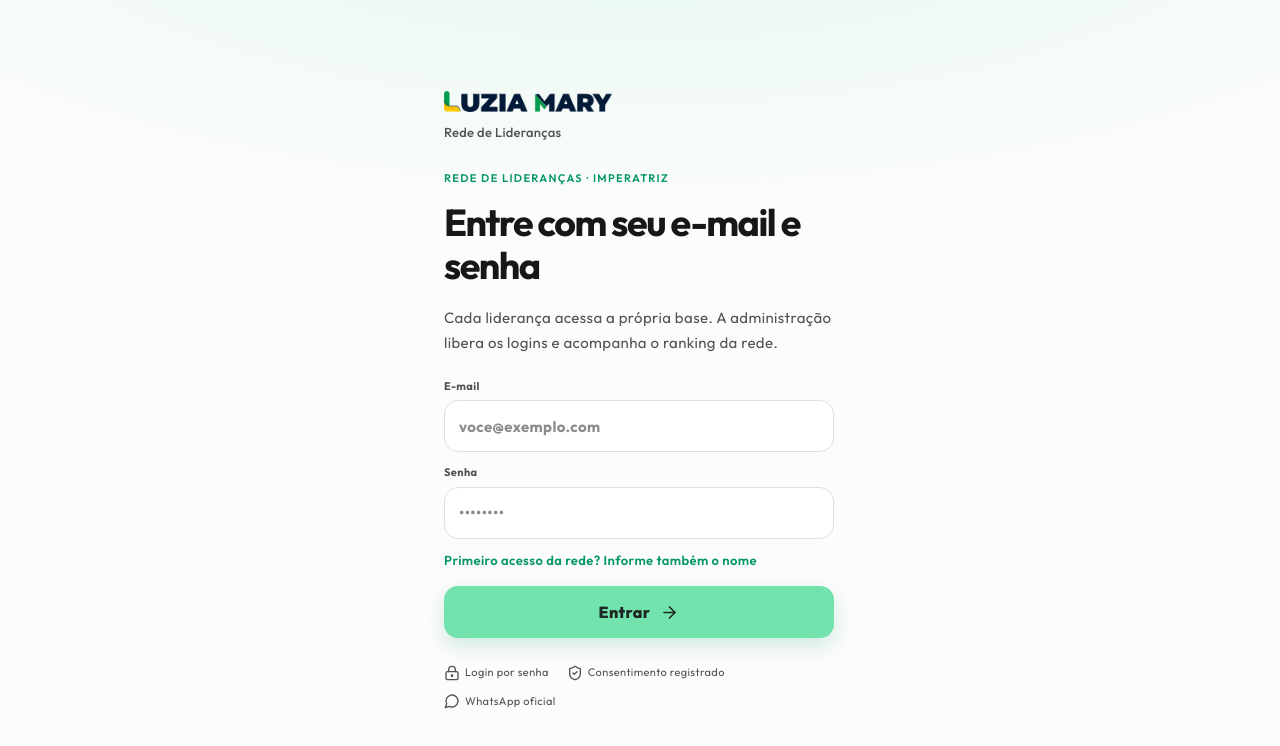
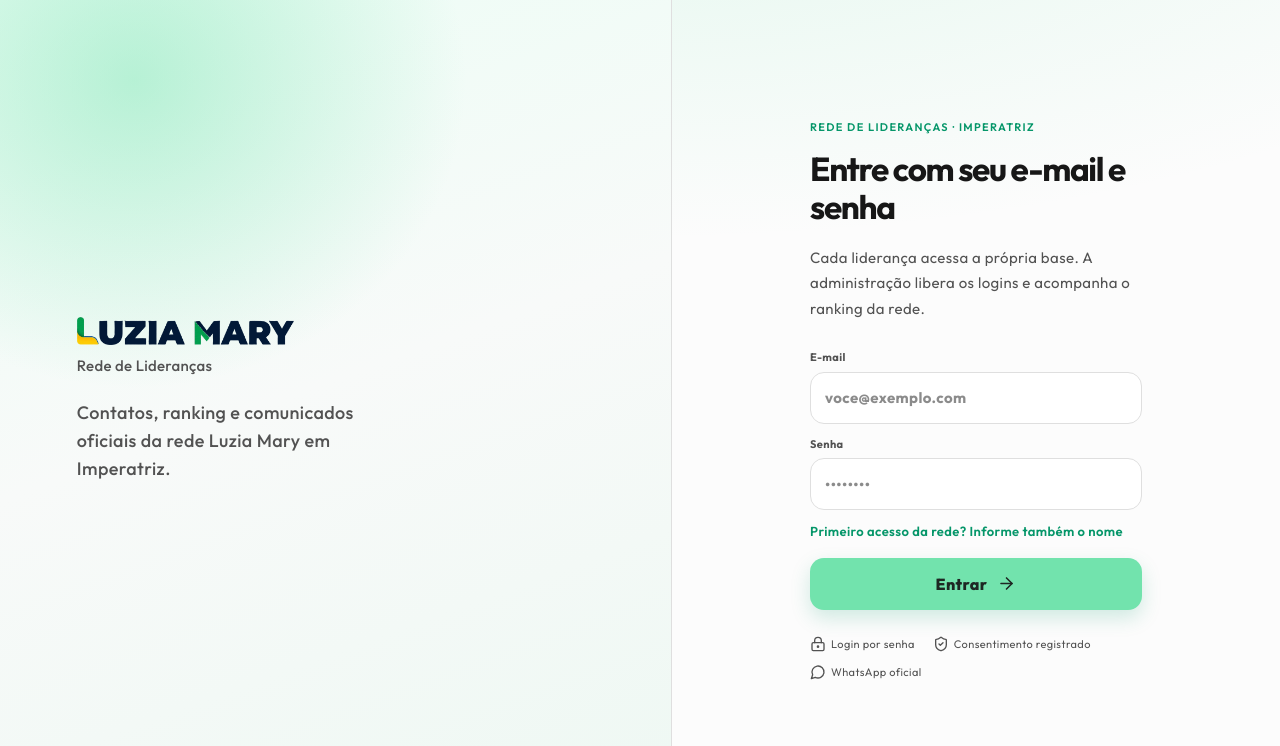
Before and after one commit to mentorupbrasil/contatos, a Next.js app: page / in a window 1280 px wide. Shown: the top 746 px of the page. Built offline with nearby package versions, Linux system fonts and the light colour scheme; no server answers.

Commit message:
Restaura subtítulo no header e layout desktop do login.
Mostra Rede de Lideranças abaixo da logo e abre o login em duas colunas no desktop.

Co-authored-by: Cursor <cursoragent@cursor.com>

```diff
--- a/app/components/CampaignApp.tsx
+++ b/app/components/CampaignApp.tsx
@@ -421,6 +421,7 @@ export function CampaignApp({
             className="brand-wordmark brand-wordmark--header"
             unoptimized
           />
+          <small>Rede de Lideranças</small>
         </div>
         <div className="header-actions">
           <button className="icon-button" aria-label="Notificações" type="button">
--- a/app/globals.css
+++ b/app/globals.css
@@ -52,6 +52,12 @@ body.sheet-open { overflow: hidden; }
   height: 16px;
   max-width: 120px;
 }
+.brand-lockup {
+  display: grid;
+  gap: 4px;
+  align-content: center;
+  justify-items: start;
+}
 .login-brand {
   display: grid;
   gap: 10px;
@@ -69,6 +75,12 @@ body.sheet-open { overflow: hidden; }
   max-width: 440px;
   margin: 0 auto;
   align-items: center;
+}
+.login-aside {
+  display: none;
+}
+.login-copy-mobile-brand {
+  display: block;
 }
 .login-shell--simple .login-copy {
   width: 100%;
@@ -199,7 +211,7 @@ body.sheet-open { overflow: hidden; }
 
 .brand-lockup > span:last-child { display: grid; line-height: 1; }
 .brand-lockup strong { font-size: 16px; letter-spacing: -0.03em; }
-.brand-lockup small { color: var(--muted); font-size: 10px; margin-top: 4px; }
+.brand-lockup small { color: var(--muted); font-size: 10px; margin: 0; }
 .brand-mark {
   display: grid; place-items: center; width: 38px; height: 38px; border-radius: 12px;
   background: var(--ink); color: var(--accent); font-weight: 800; font-size: 19px;
@@ -456,8 +468,59 @@ body.sheet-open { overflow: hidden; }
 
 @media (min-width: 900px) {
   .login-shell--simple {
-    max-width: 440px;
-    padding: 64px 24px;
+    max-width: none;
+    width: 100%;
+    min-height: 100vh;
+    margin: 0;
+    padding: 0;
+    grid-template-columns: minmax(320px, 1.05fr) minmax(420px, 0.95fr);
+    align-items: stretch;
+  }
+  .login-aside {
+    display: grid;
+    align-content: center;
+    justify-items: start;
+    gap: 22px;
+    padding: 64px clamp(40px, 6vw, 88px);
+    background:
+      radial-gradient(ellipse 90% 70% at 20% 10%, rgba(114, 227, 173, 0.45), transparent 55%),
+      linear-gradient(160deg, #ecfdf5 0%, #f8faf9 48%, #eef8f3 100%);
+    border-right: 1px solid var(--line);
+    min-height: 100vh;
+  }
+  .login-aside .brand-wordmark {
+    height: 28px;
+    max-width: 220px;
+  }
+  .login-aside .login-brand-sub {
+    font-size: 15px;
+  }
+  .login-aside-lead {
+    margin: 0;
+    max-width: 28ch;
+    color: var(--muted);
+    font-size: 18px;
+    line-height: 1.55;
+    font-weight: 450;
+  }
+  .login-copy-mobile-brand {
+    display: none;
+  }
+  .login-shell--simple .login-copy {
+    display: grid;
+    align-content: center;
+    width: min(100%, 460px);
+    margin: 0 auto;
+    padding: 64px clamp(32px, 5vw, 72px);
+  }
+  .login-shell--simple .login-headline {
+    margin: 0 0 28px;
+  }
+  .login-shell--simple .login-headline h1 {
+    font-size: clamp(2rem, 2.6vw, 2.6rem);
+  }
+  .login-shell--simple .login-actions {
+    max-width: none;
   }
   .login-preview { display: none; }
   .preview-phone { display: none; }
--- a/app/page.tsx
+++ b/app/page.tsx
@@ -19,8 +19,17 @@ export default async function Home() {
 
   return (
     <main className="login-shell login-shell--simple">
+      <aside className="login-aside" aria-hidden="true">
+        <LoginBrand />
+        <p className="login-aside-lead">
+          Contatos, ranking e comunicados oficiais da rede Luzia Mary em Imperatriz.
+        </p>
+      </aside>
+
       <section className="login-copy">
-        <LoginBrand />
+        <div className="login-copy-mobile-brand">
+          <LoginBrand />
+        </div>
 
         <div className="login-headline">
           <span className="eyebrow">Rede de lideranças · Imperatriz</span>
```
